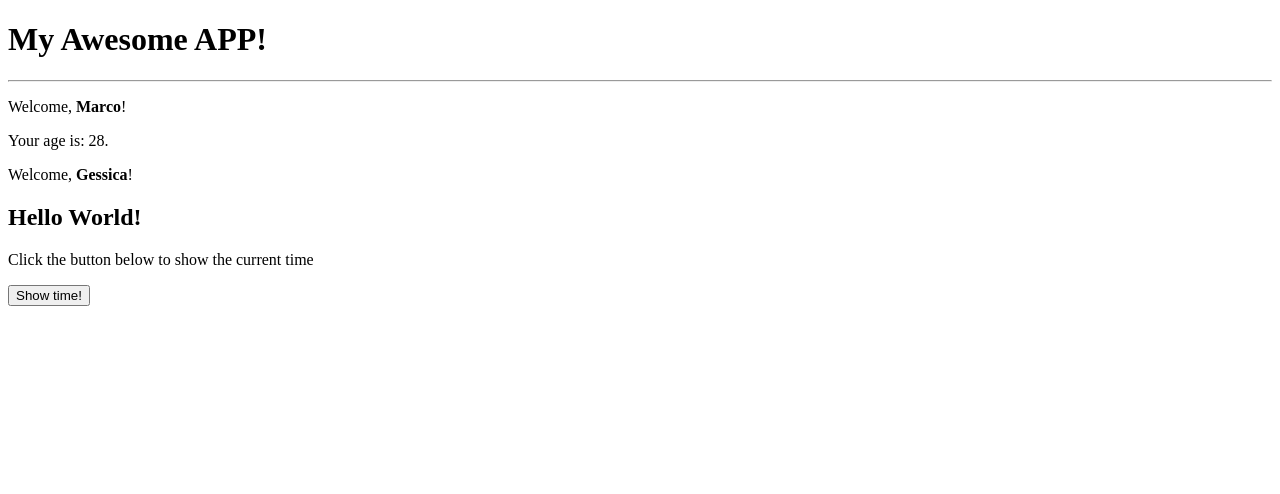
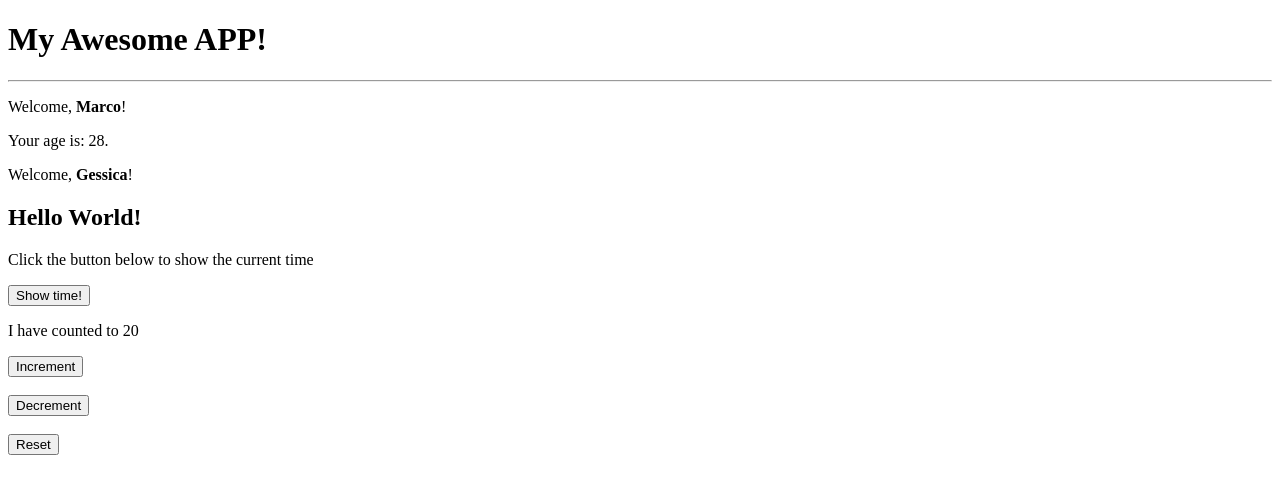
Before and after one commit to SkelGames95/ReactModules, a React (Vite) app in the folder Lessons/my-app/: page / in a window 1280 px wide. Shown: the top 494 px of the page. Built offline with nearby package versions, Linux system fonts and the light colour scheme.

Commit message:
useState lesson done

```diff
--- a/Lessons/my-app/src/App.jsx
+++ b/Lessons/my-app/src/App.jsx
@@ -1,5 +1,6 @@
 // import { HelloWorld } from "./HelloWorld"
 import { AlertClock } from "./AlertClock";
+import { Counter } from "./Counter";
 import { Welcome } from "./Welcome"
 
 export const App = () => {
@@ -12,6 +13,8 @@ export const App = () => {
         <Welcome />
 
         <AlertClock />
+
+        <Counter initialValue={20}/>
     </div>
 )}
 
--- /dev/null
+++ b/Lessons/my-app/src/Counter.jsx
@@ -0,0 +1,68 @@
+// Going to create a component with counter applying hooks for the firts time, specifically using the useState hook
+
+import { useState } from "react"
+
+// export const Counter = () => {
+//     const [ counter, counterUpdate ] = useState(10);        // using the destructuring to assign variables to useState values
+
+//     function handleCounterIncrement () {
+//         counterUpdate((c) => c + 1);                        // setting the stateUpdate considering the current value (c) of the State value to bypass the latency in updates and run the update more times
+//         counterUpdate((c) => c + 1);
+//         counterUpdate((c) => c + 1);
+//     }
+
+//     function handleCounterDecrement () {
+//         counterUpdate(counter - 1)
+//     }
+
+//     function handleResetCounter () {
+//         counterUpdate(10)
+//     }
+
+//     return (
+//         <div>
+//             <p>I have counted to {counter}</p>              {/*substituting the placeholder with the counter variable */}
+//             <button onClick={handleCounterIncrement}>Increment</button>
+//             <br/>
+//             <br/>
+//             <button onClick={handleCounterDecrement}>Decrement</button>
+//             <br/>
+//             <br/>
+//             <button onClick={handleResetCounter}>Reset</button>
+//         </div>
+//     )
+// }
+
+// fact: to put a placeholder in this code we can conventionally write it like _THIS_
+
+
+export const Counter = ({initialValue = 0}) => {                                        // passing initialValue with default value = 0 as a prop
+    const [ counter, counterUpdate ] = useState(initialValue);                          // passing the initialValue as basic counter value
+
+    function handleCounterIncrement () {
+        counterUpdate((c) => c + 1);
+        counterUpdate((c) => c + 1);
+        counterUpdate((c) => c + 1);
+    }
+
+    function handleCounterDecrement () {
+        counterUpdate(counter - 1)
+    }
+
+    function handleResetCounter () {
+        counterUpdate(initialValue)                                                     // passing initialValue as the reset value
+    }
+
+    return (
+        <div>
+            <p>I have counted to {counter}</p>
+            <button onClick={handleCounterIncrement}>Increment</button>
+            <br/>
+            <br/>
+            <button onClick={handleCounterDecrement}>Decrement</button>
+            <br/>
+            <br/>
+            <button onClick={handleResetCounter}>Reset</button>
+        </div>
+    )
+}
```
